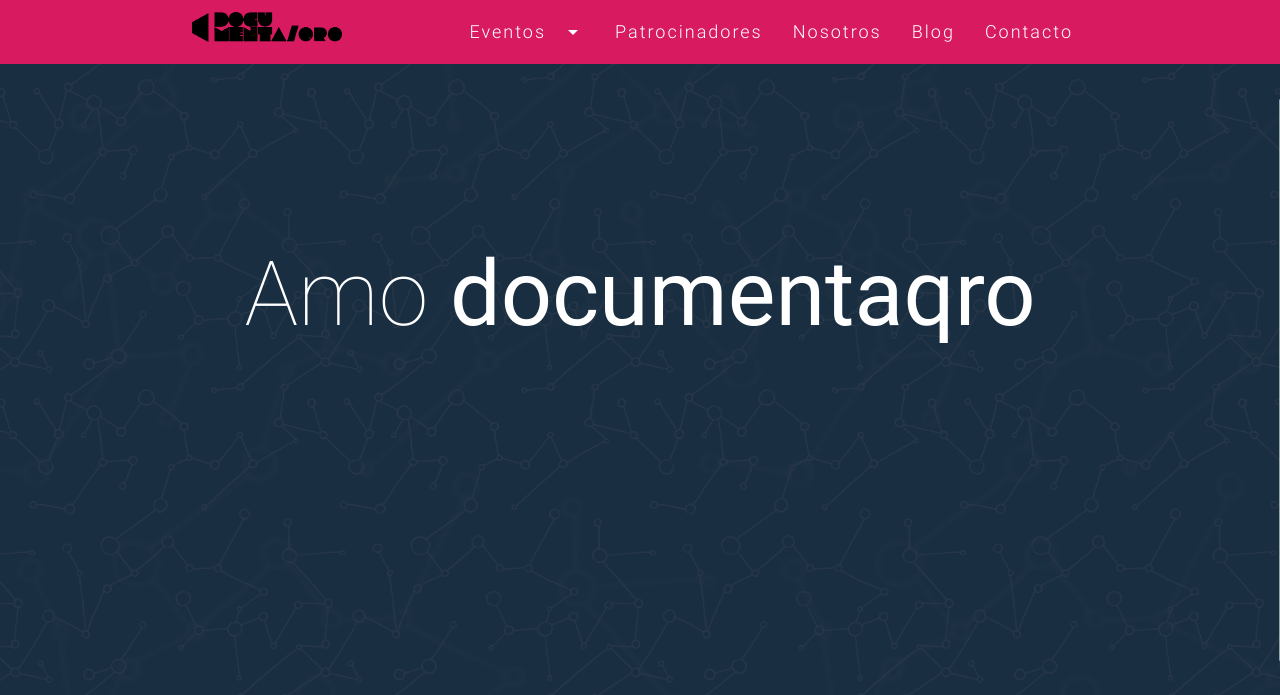
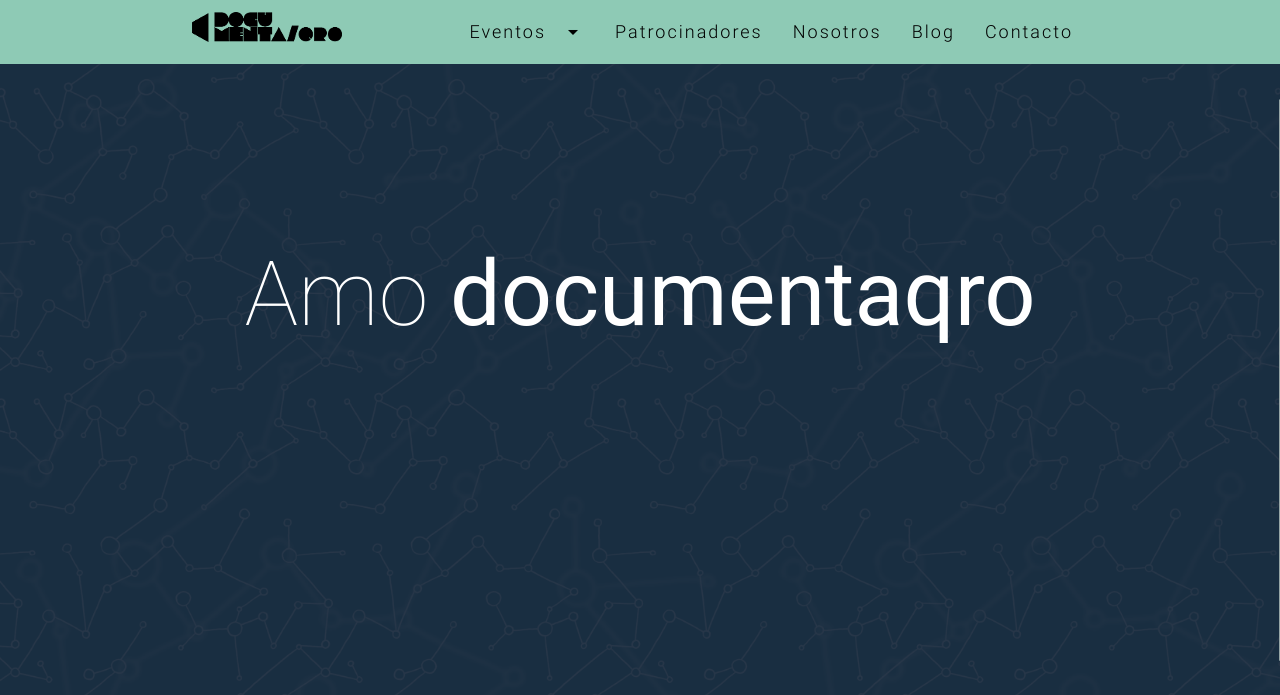
Before and after one commit to juliannieb/documentaqro, a Django app: page / in a window 1280 px wide. Shown: the top 695 px of the page. Run offline with Django 3.2, Linux system fonts and the light colour scheme; data that the repository does not hold is empty; some libraries are stand-ins or nearby versions; some web fonts are replaced.

Commit message:
Add general css and changes nav text color to black

```diff
--- /dev/null
+++ b/docu/static/css/general.css
@@ -0,0 +1,3 @@
+nav ul li a{
+  color: black;
+}
--- a/templates/base.html
+++ b/templates/base.html
@@ -10,6 +10,8 @@
     <!-- Compiled and minified CSS -->
     <link rel="stylesheet" href="https://cdnjs.cloudflare.com/ajax/libs/materialize/0.97.5/css/materialize.min.css">
     <link href="https://fonts.googleapis.com/icon?family=Material+Icons" rel="stylesheet">
+
+    <link href="{% static 'css/general.css' %}" rel="stylesheet">
 
     <!-- Compiled and minified JavaScript -->
     <script src="https://cdnjs.cloudflare.com/ajax/libs/materialize/0.97.5/js/materialize.min.js"></script>
@@ -35,7 +37,7 @@
         <li><a href="{% url 'evento' festival.pk %}">{{ festival.nombre }}</a></li>
       {% endfor %}
     </ul>
-    <nav id="nav_f" class=" pink darken-1" role="navigation">
+    <nav id="nav_f" class="" role="navigation" style="background:#8ECAB5;">
         <div class="container">
             <div class="nav-wrapper">
             <a href="{% url 'index' %}" id="logo-container" class="brand-logo"><img src="{% static "img/documentaqro_logo2.png" %}" class="responsive-img"></a>
```
